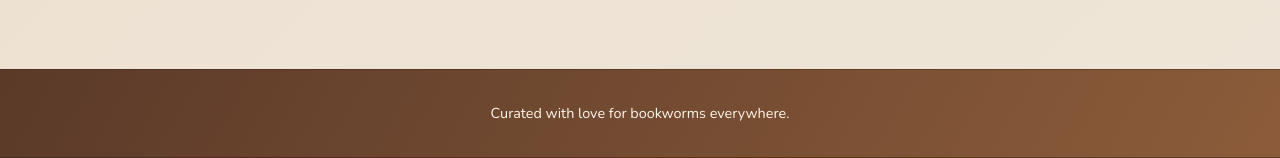
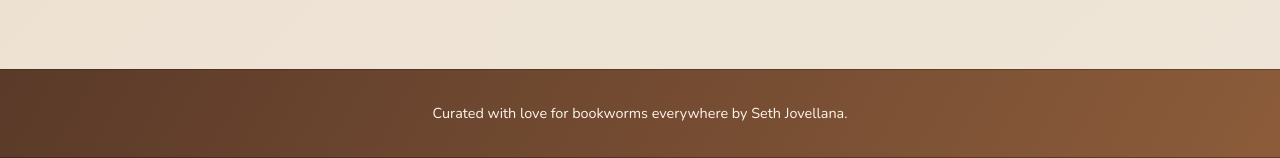
Before and after one commit to sethjovellana11/book-recommender, a plain HTML site: page index.html in a window 1280 px wide. Shown: the part 994-1152 px from the top of the page. Drawn offline with nearby package versions, Linux system fonts and the light colour scheme; no server answers.

Commit message:
Added README.md

```diff
--- a/index.html
+++ b/index.html
@@ -72,7 +72,7 @@
 
     <footer class="page-footer">
         <div class="container">
-            Curated with love for bookworms everywhere.
+            Curated with love for bookworms everywhere by Seth Jovellana.
         </div>
     </footer>
 </body>
```
Also changed, not shown: README.md (added), server/README.md (deleted).
